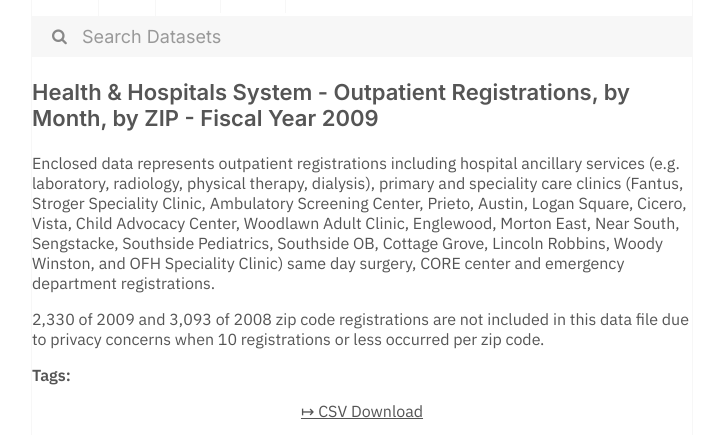
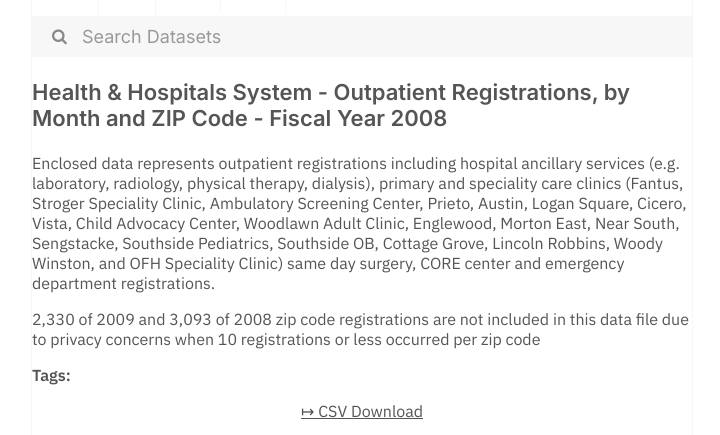
Before and after one commit to dayda-entities/cook-county-of-illinois, a Jekyll site: the page built from _posts/2020-11-10-health-hospitals-system-outpat.md, in a window 1280 px wide. Shown: the part 269-704 px from the top of the page, without its empty margins (278-998 px from the left). Built offline with Jekyll 4.4.1, drawn with Linux system fonts in a browser that asks for light colours.

Commit message:
Publish Data

```diff
--- a/_posts/2020-11-10-health-hospitals-system-outpat.md
+++ b/_posts/2020-11-10-health-hospitals-system-outpat.md
@@ -1,21 +1,21 @@
 ---
 title: >-
-  Health & Hospitals System - Outpatient Registrations, by Month, by ZIP -
-  Fiscal Year 2009
-created: '2020-11-10T16:57:17.492329'
-modified: '2020-11-10T16:57:17.492340'
+  Health & Hospitals System - Outpatient Registrations, by Month and ZIP Code -
+  Fiscal Year 2008
+created: '2020-11-10T16:57:47.377012'
+modified: '2020-11-10T16:57:47.377022'
 state: active
 type: dataset
 tags: []
 groups:
   - Local Government
 csv_url: >-
-  https://datacatalog.cookcountyil.gov/api/views/8sns-q4rm/rows.csv?accessType=DOWNLOAD
+  https://datacatalog.cookcountyil.gov/api/views/sgmp-8x3i/rows.csv?accessType=DOWNLOAD
 json_url: >-
-  https://datacatalog.cookcountyil.gov/api/views/8sns-q4rm/rows.json?accessType=DOWNLOAD
+  https://datacatalog.cookcountyil.gov/api/views/sgmp-8x3i/rows.json?accessType=DOWNLOAD
 layout: post
 
 ---
 Enclosed data represents outpatient registrations including hospital ancillary services (e.g. laboratory, radiology, physical therapy, dialysis), primary and speciality care clinics (Fantus, Stroger Speciality Clinic, Ambulatory Screening Center, Prieto, Austin, Logan Square, Cicero, Vista, Child Advocacy Center, Woodlawn Adult Clinic, Englewood, Morton East, Near South, Sengstacke, Southside Pediatrics, Southside OB, Cottage Grove, Lincoln Robbins, Woody Winston, and OFH Speciality Clinic) same day surgery, CORE center and emergency department registrations.
 
-2,330 of 2009 and 3,093 of 2008 zip code registrations are not included in this data file due to privacy concerns when 10 registrations or less occurred per zip code.
+2,330 of 2009 and 3,093 of 2008 zip code registrations are not included in this data file due to privacy concerns when 10 registrations or less occurred per zip code
```
